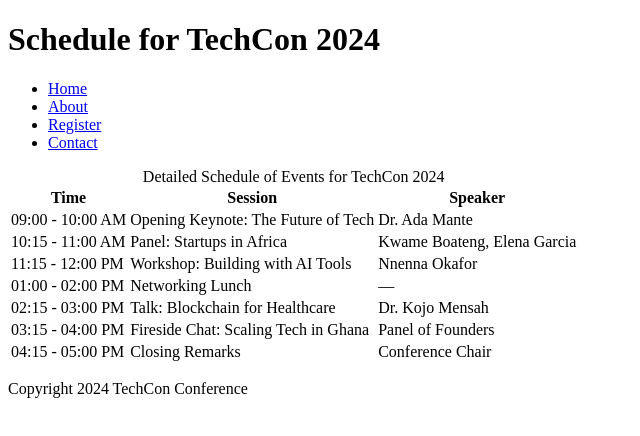
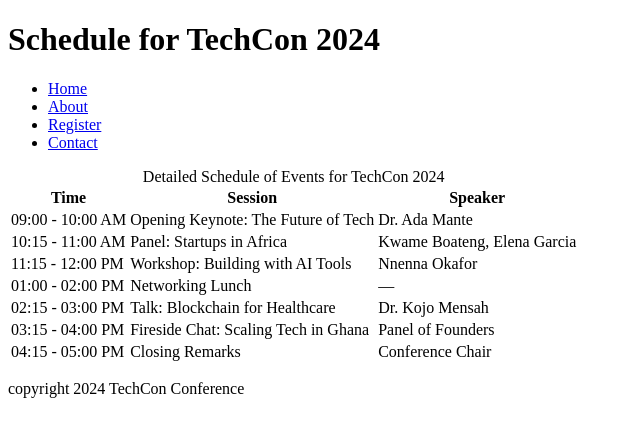
Before and after one commit to codeRonin-gh/TechCon_HTML, a plain HTML site: page techcon_website/schedule.html in a window 1280 px wide. Shown: the full height of the page, 0-640 px from the left. Drawn offline with Linux system fonts and the light colour scheme.

Commit message:
schedule.html

```diff
--- a/techcon_website/schedule.html
+++ b/techcon_website/schedule.html
@@ -42,7 +42,7 @@
   </main>
 
   <footer>
-    <p>Copyright 2024 TechCon Conference</p>
+    <p>copyright 2024 TechCon Conference</p>
   </footer>
 
 </body>
```
